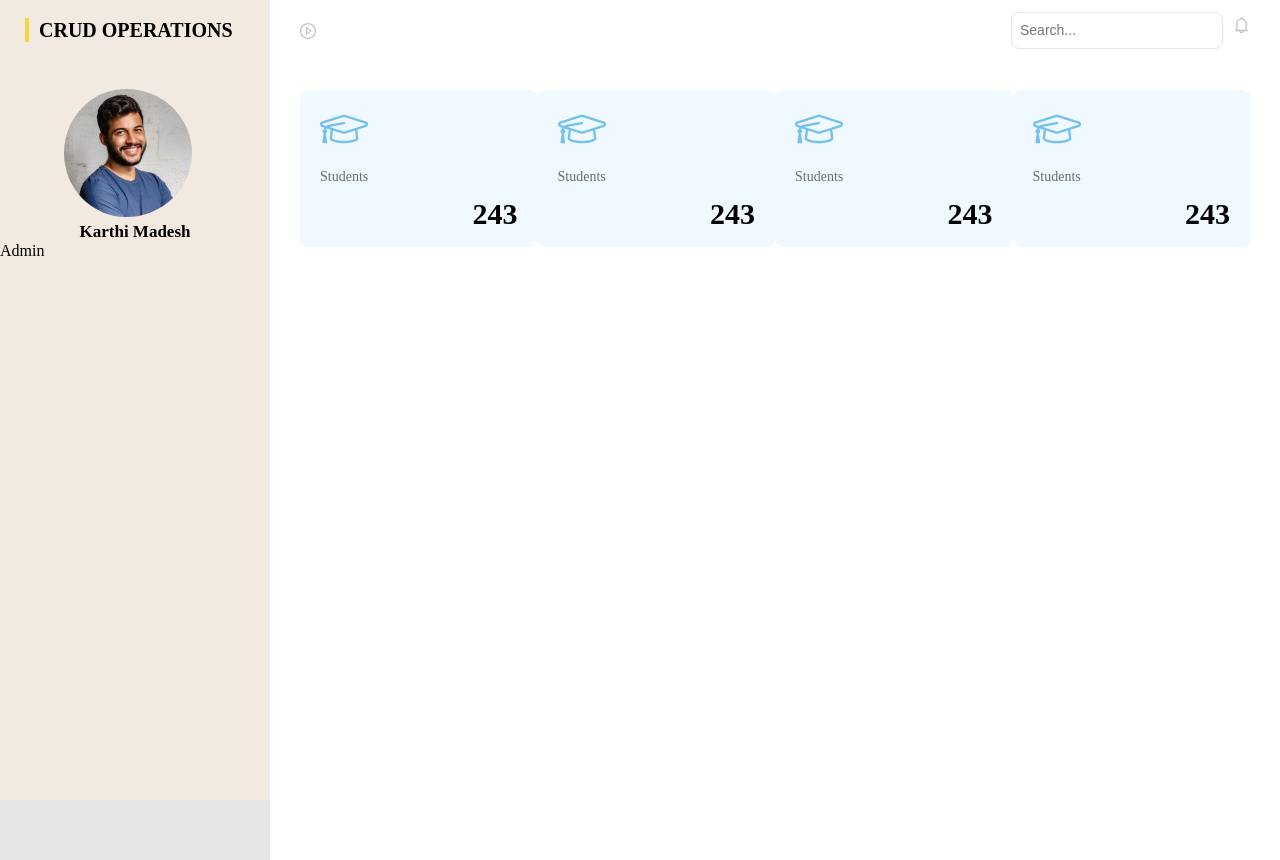
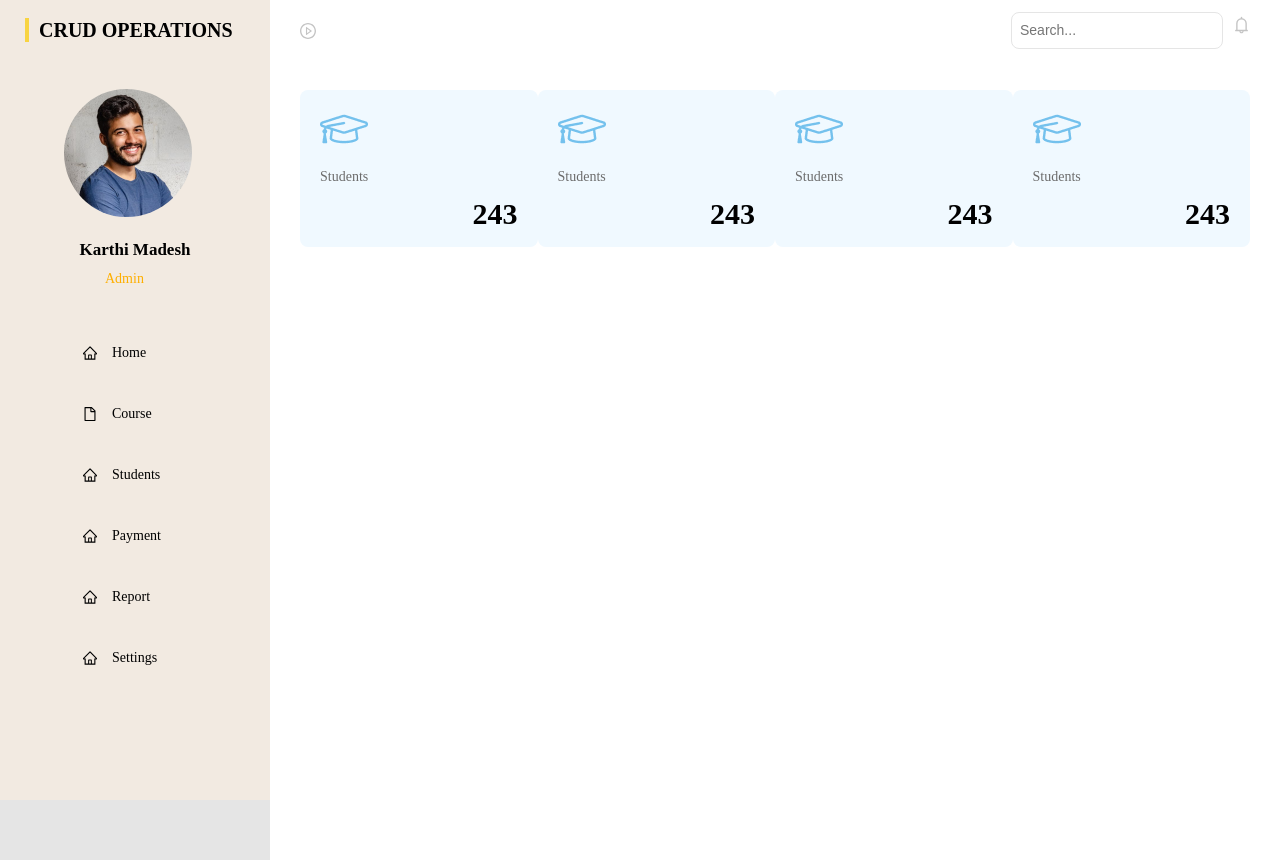
Before and after one commit to xushnayevAsadbek/CRUD-OPERATIONS, a React (Vite) app: page / in a window 1280 px wide. Built offline with nearby package versions, Linux system fonts and the light colour scheme.

Commit message:
header css

```diff
--- a/src/component/Header/header.css
+++ b/src/component/Header/header.css
@@ -22,20 +22,58 @@
 .sider-img {
     /* width: 141px; */
     height: 214px;
+    margin-bottom: 50px;
 
 }
 
 .sider-heading3 {
-    font-family: 'Montserrat';
     font-style: normal;
     font-weight: 700;
     font-size: 17px;
     line-height: 21px;
     color: #000000;
     text-align: center;
-    padding:0  40px;
-    /* width: 130px; */
+    padding: 0 40px;
     margin-right: 0;
+    margin-top: 18px;
+}
+
+.sider-text {
+    font-style: normal;
+    font-weight: 500;
+    font-size: 14px;
+    line-height: 17px;
+    color: #FEAF00;
+    padding: 0 107px 0 105px;
+    margin-top: 10px;
+
+}
+
+.sider-box {
+
+    font-style: normal;
+    font-weight: 500;
+    font-size: 14px;
+    line-height: 17px;
+    color: #000000;
+    margin: 10px 38px;
+    padding: 11px 50px 13px 0;
+    text-align: center;
+    display: flex;
+    width: 193px;
+    height: 41px;
+    margin-bottom: 20px;
+}
+.sider-box:hover{
+    background: #FEAF00;
+    border-radius: 4px;
+}
+.sider-box:active{
+    background: #FEAF00;
+    border-radius: 4px;
+}
+.sider-box__text {
+    padding-left: 15px;
 }
 
 .container {
--- a/src/component/Header/header.jsx
+++ b/src/component/Header/header.jsx
@@ -1,4 +1,4 @@
-import { BellOutlined, PlayCircleOutlined, SearchOutlined } from '@ant-design/icons';
+import { BellOutlined, FileOutlined, HomeOutlined, PlayCircleOutlined, SearchOutlined } from '@ant-design/icons';
 import img from './img/img.png'
 
 import './header.css'
@@ -15,9 +15,67 @@ export const Header = () =>{
 
                 }} src={img} alt="img" />
                 <h3 className='sider-heading3'>Karthi Madesh</h3>
-                <p>
+                <p className='sider-text'>
                 Admin
                 </p>
+            </div>
+
+            <div>
+                <div className='sider-box'>
+                <HomeOutlined  style={{
+                    paddingLeft:'45px',
+                }}/>
+
+                    <p className='sider-box__text'>
+                    Home
+                    </p>
+                </div>
+
+                <div className='sider-box'>
+                    <FileOutlined  style={{
+                    paddingLeft:'45px',
+                }}/>
+                    <p className='sider-box__text'>
+
+                    Course
+                    </p>
+                </div>
+                <div className='sider-box'>
+                <HomeOutlined  style={{
+                    paddingLeft:'45px',
+                }}/>
+
+                    <p className='sider-box__text'>
+                    Students
+                    </p>
+                </div>
+                <div className='sider-box'>
+                <HomeOutlined  style={{
+                    paddingLeft:'45px',
+                }}/>
+
+                    <p className='sider-box__text'>
+                    Payment
+                    </p>
+                </div>
+                <div className='sider-box'>
+                <HomeOutlined  style={{
+                    paddingLeft:'45px',
+                }}/>
+
+                    <p className='sider-box__text'>
+                    Report
+                    </p>
+                </div>
+                <div className='sider-box'>
+                <HomeOutlined  style={{
+                    paddingLeft:'45px',
+                }}/>
+
+                    <p className='sider-box__text'>
+                    Settings
+                    </p>
+                </div>
             </div>
       </div>
         <div className='container' >
--- a/src/index.css
+++ b/src/index.css
@@ -15,5 +15,5 @@ a{
 }
 body{
     background: #E5E5E5;
-    /* font-family: Montserrat; */
+    font-family: 'Montserrat';
 }
```
